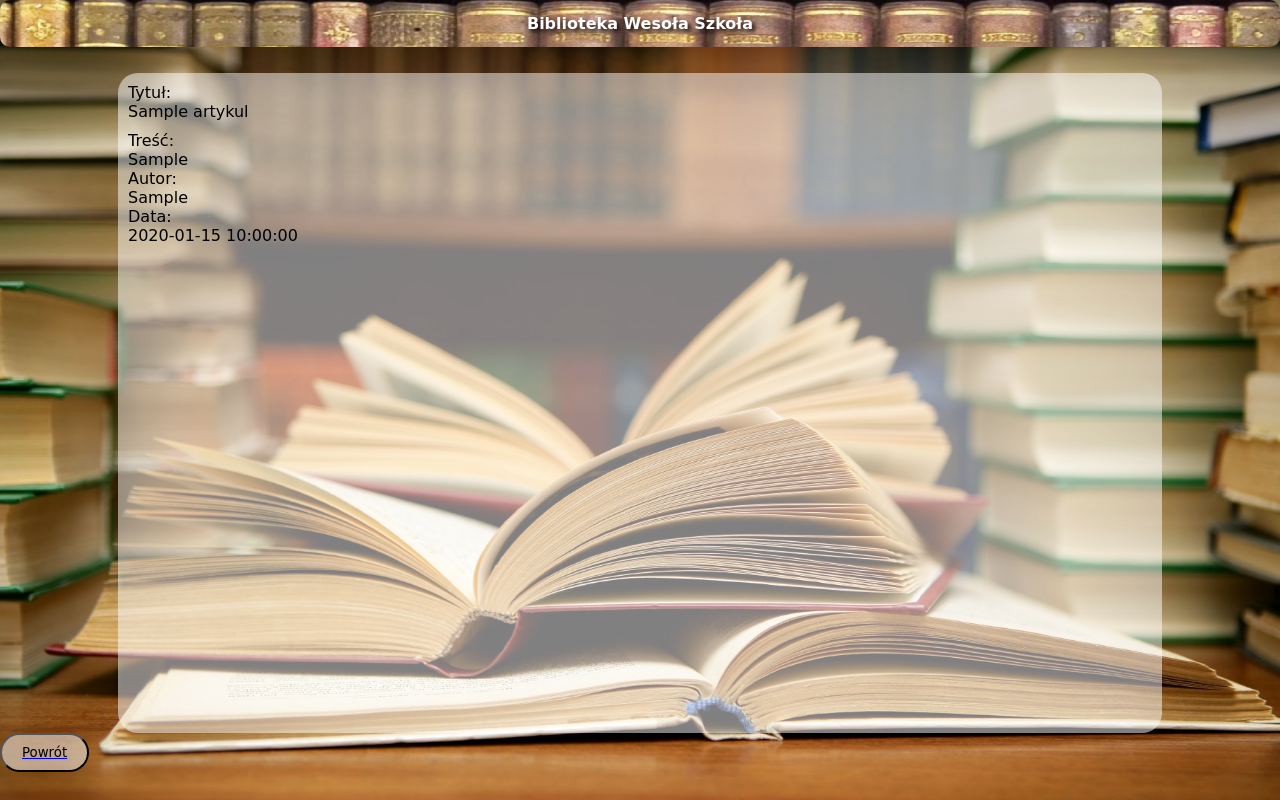
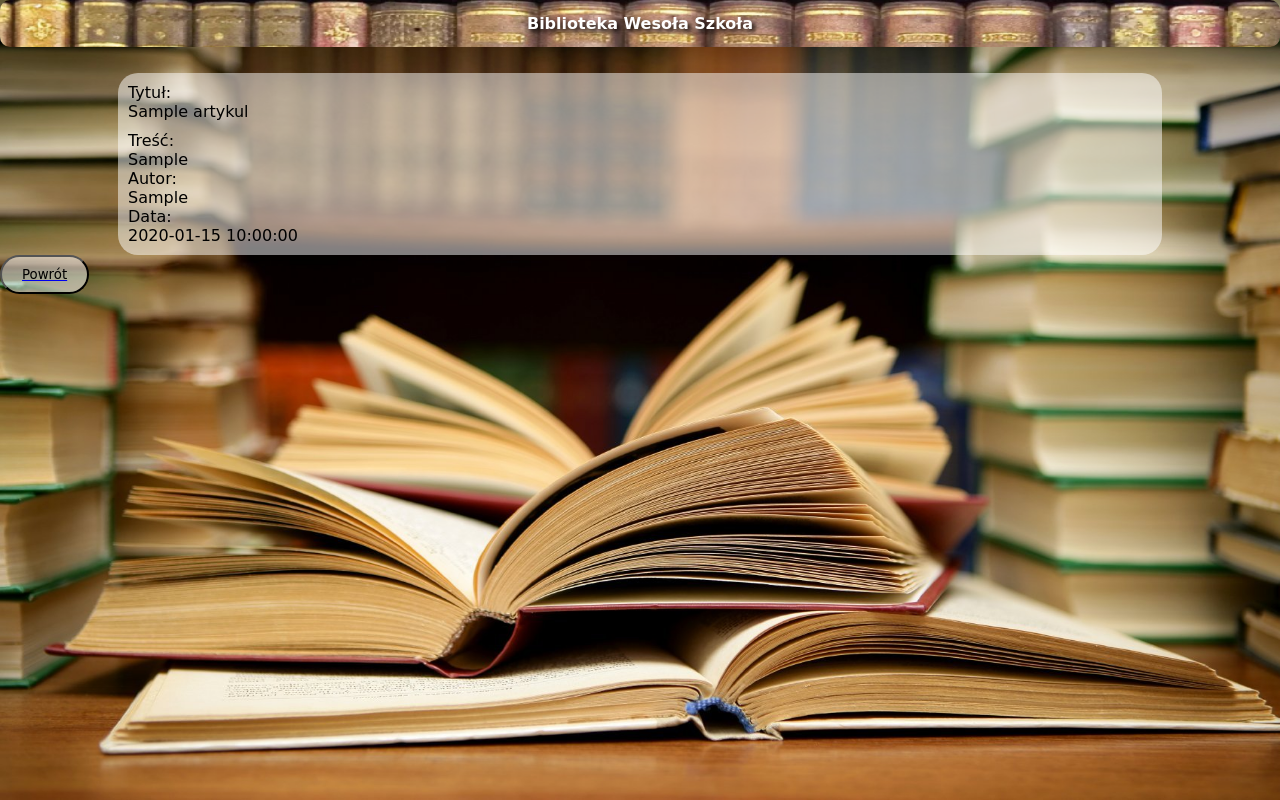
Before and after one commit to mostekd/strona-na-witryny_i_aplikacje_internetowe, a PHP site: page /artykul.php?id=1 in a window 1280 px wide. Run offline with PHP 8.4, Linux system fonts and the light colour scheme; tables that the repository leaves empty hold one stand-in row (values such as "Sample post"); some web fonts are replaced.

Commit message:
Update style.css

```diff
--- a/style.css
+++ b/style.css
@@ -140,7 +140,7 @@ article{
   margin-right: auto;
   padding: 10px;
   margin-top: 2%;
-  height: 80%;
+  height: auto;
   border-radius: 20px;
   width: 80%;
   color: #000000;
```
